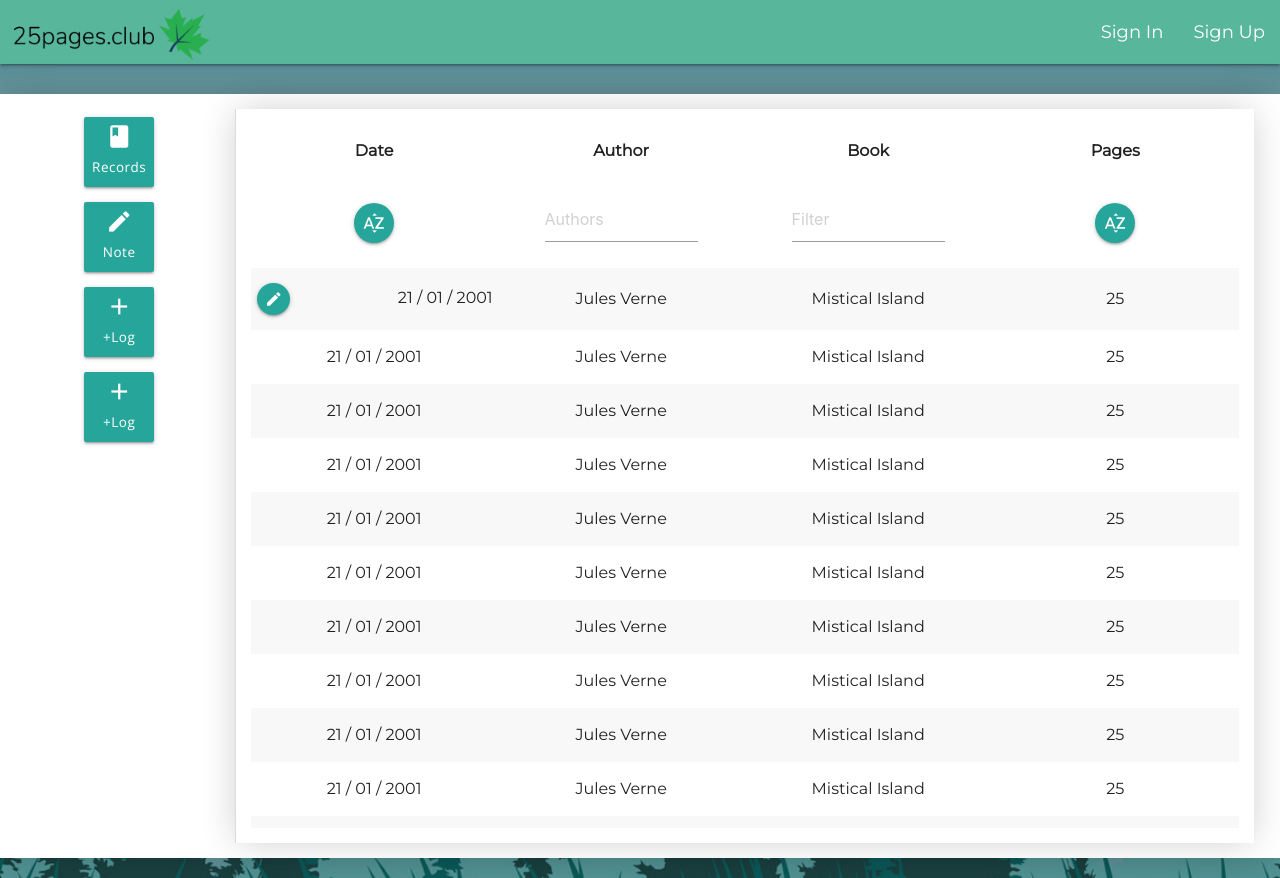
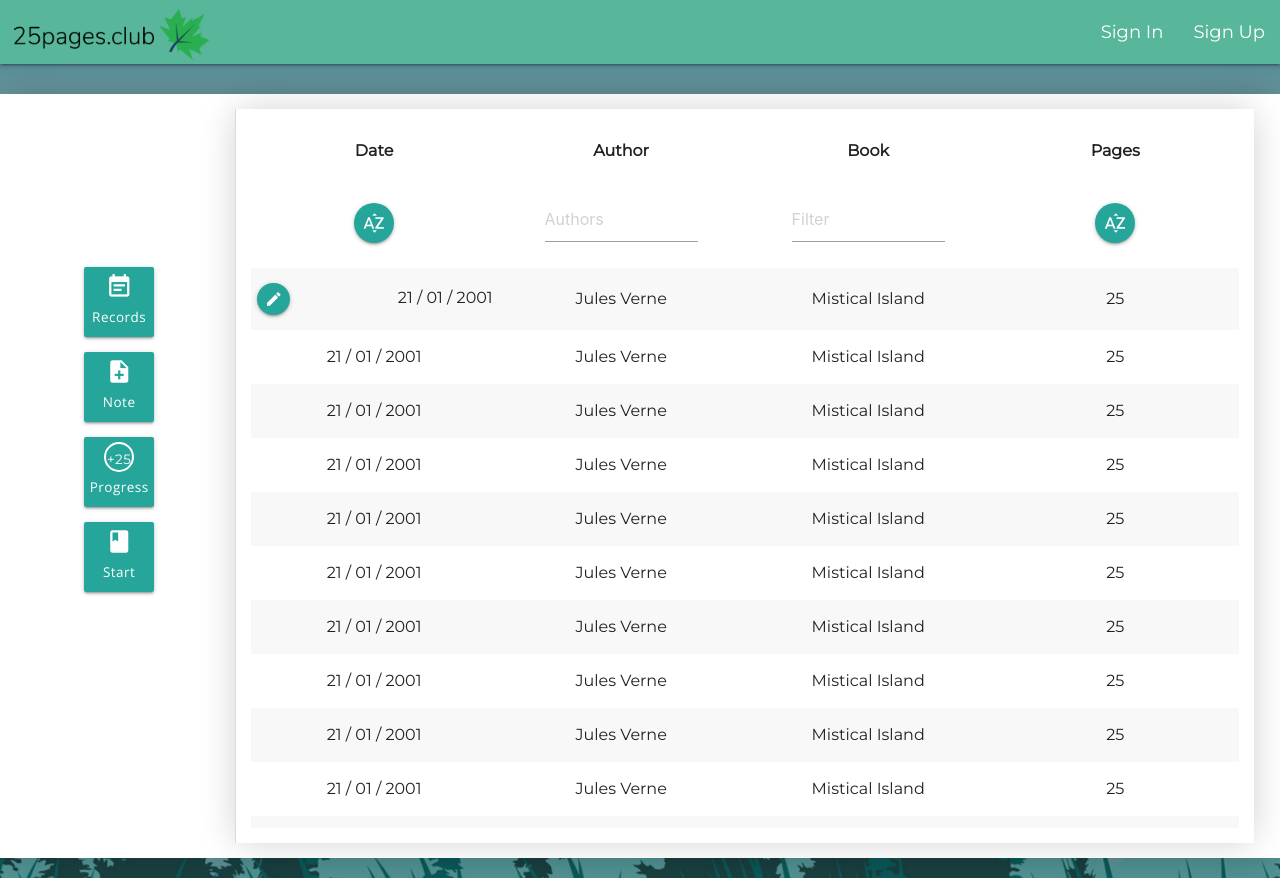
Before and after one commit to Kavtorev/25-pages-club, a React (Create React App) app: page /workshop in a window 1280 px wide. Built offline with nearby package versions, Linux system fonts and the light colour scheme.

Commit message:
added start a read url

```diff
--- a/src/components/options/Options.css
+++ b/src/components/options/Options.css
@@ -3,6 +3,8 @@
   flex-direction: column;
   align-items: center;
   flex: 0 0 auto;
+  min-height: 80vh;
+  justify-content: center;
 }
 
 /* figure out how to make it sticky ("love CSS") */
@@ -34,10 +36,21 @@
   flex-direction: column;
 }
 
+.dot {
+  height: 30px;
+  width: 30px;
+  /* background-color: #bbb; */
+  border: 2px solid white;
+  border-radius: 50%;
+  display: inline-block;
+  /* background-color: #fff; */
+  font-size: 0.9rem;
+}
 @media only screen and (max-width: 600px) {
   .options {
     flex-direction: row;
     justify-content: space-evenly;
+    min-height: 1px;
   }
 
   .options .btn-large {
--- a/src/components/options/Options.js
+++ b/src/components/options/Options.js
@@ -6,36 +6,36 @@ function Options({ url }) {
   return (
     <div className="options">
       <div className="option">
-        <Link to={url} className="waves-effect waves-light btn-large">
-          <i className="medium material-icons">book</i>
+        <Link to={url} className="waves-effect waves-red btn-large">
+          <i className="medium material-icons">event_note</i>
           <p>Records</p>
         </Link>
       </div>
       <div className="option">
         <Link
           to={`${url}/notation`}
-          className="waves-effect waves-light btn-large"
+          className="waves-effect waves-orange btn-large"
         >
-          <i className="medium material-icons">create</i>
+          <i className="medium material-icons">note_add</i>
           <p>Note</p>
         </Link>
       </div>
       <div className="option">
         <Link
-          to={`${url}/add-record`}
-          className="waves-effect waves-light btn-large"
+          to={`${url}/add-a-record`}
+          className="waves-effect waves-purple btn-large"
         >
-          <i className="medium material-icons">add</i>
-          <p>+Log</p>
+          <span class="dot">+25</span>
+          <p>Progress</p>
         </Link>
       </div>
       <div className="option">
         <Link
-          to={`${url}/add-a-read`}
-          className="waves-effect waves-light btn-large"
+          to={`${url}/start-a-read`}
+          className="waves-effect waves-green btn-large"
         >
-          <i className="medium material-icons">add</i>
-          <p>+Log</p>
+          <i className="medium material-icons">book</i>
+          <p>Start</p>
         </Link>
       </div>
     </div>
--- a/src/containers/workshopcontainer/WorkShopContainer.js
+++ b/src/containers/workshopcontainer/WorkShopContainer.js
@@ -25,10 +25,10 @@ function WorkShopContainer() {
                 <Route path={`${path}/notation`}>
                   <Notebook />
                 </Route>
-                <Route path={`${path}/add-record`}>
+                <Route path={`${path}/add-a-record`}>
                   <NewRecordForm />
                 </Route>
-                <Route>
+                <Route path={`${path}/start-a-read`}>
                   <StartARead />
                 </Route>
               </Switch>
```
